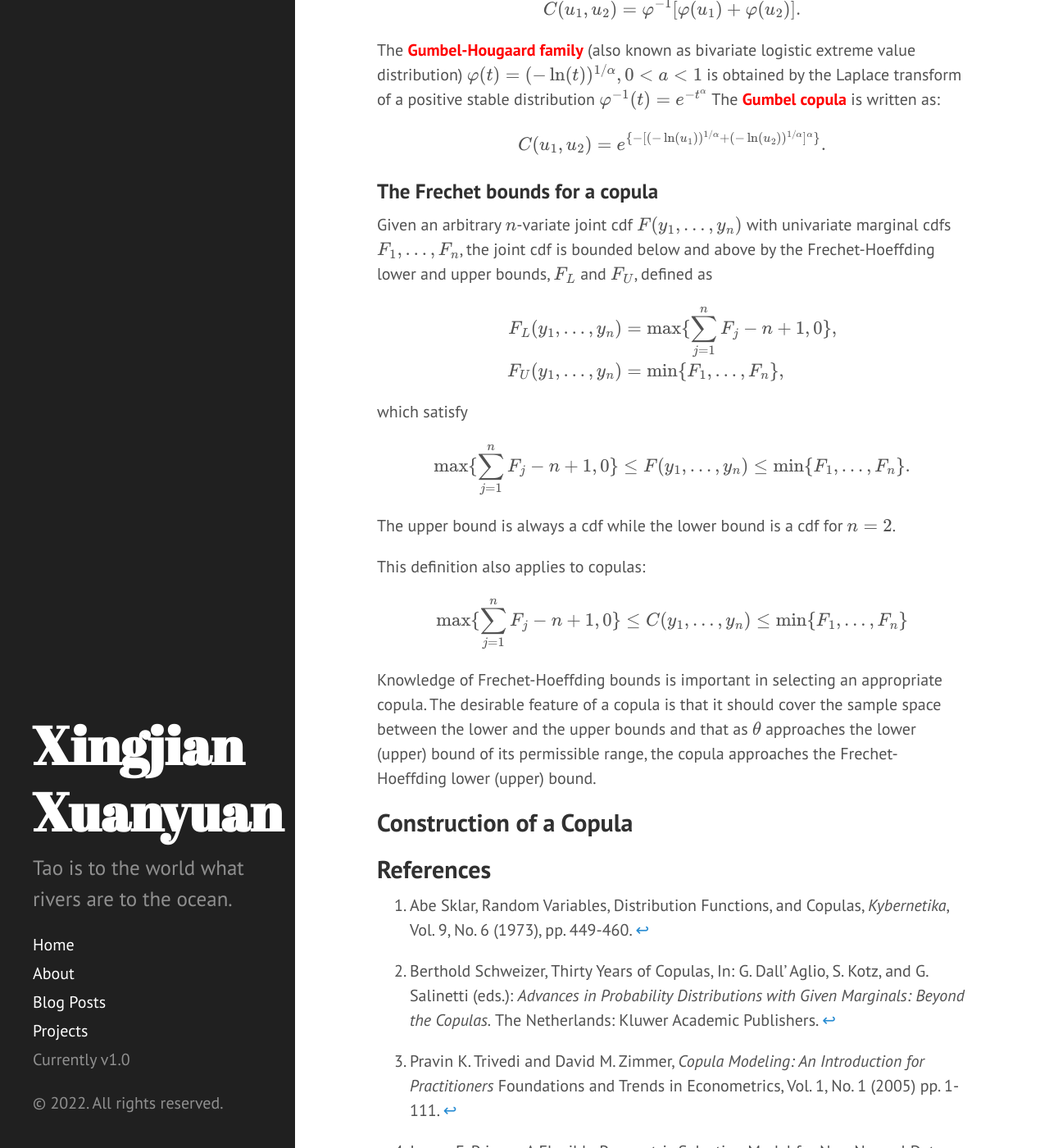
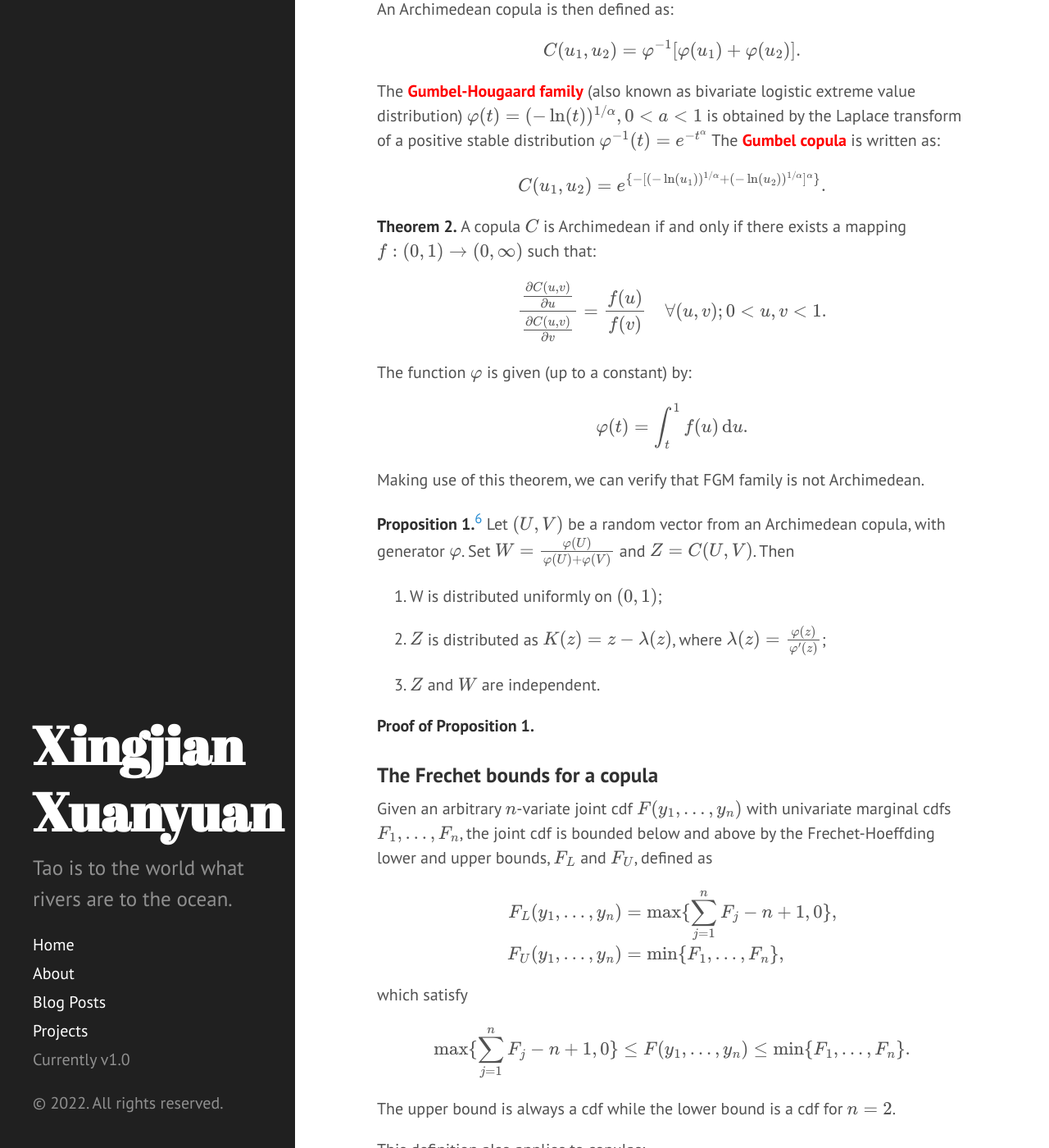
Before and after one commit to XingjianXuanyuan/XingjianXuanyuan.github.io, a Jekyll site: the page built from _posts/2022-05-01-copulas.md, in a window 1280 px wide and 1400 px high, scrolled down 4307 px. Shown: the whole window at 82% size. Built offline with Jekyll 4.4.1, drawn with Linux system fonts in a browser that asks for light colours; formulas are drawn with MathJax 3; some of the changed text lies outside the part shown.

```diff
--- a/_posts/2022-05-01-copulas.md
+++ b/_posts/2022-05-01-copulas.md
@@ -12,6 +12,7 @@ where $\theta$ is a parameter of the copula called the **dependence parameter**{
 
 <!-- excerpt-end -->
 
+<br />
 ## Table of Contents
 {:.no_toc}
 * TOC
@@ -104,7 +105,7 @@ i.e. $C$ is a copula of $F$.
 
 ### Archimedean copulas
 
-An important particular case of copulas are Archimedean copulas. If $\varphi$ (called a generator) is a **convex decreasing** function with a positive second derivative and $\varphi(1) = 0$, and such that
+An important particular case of copulas are Archimedean copulas. If $\varphi$ (called a **generator**{: style="color: red"}) is a **convex decreasing** function with a positive second derivative and $\varphi(1) = 0$, and such that
 
 $$\varphi : (0, 1] \rightarrow [0, +\infty).$$
 
@@ -125,6 +126,26 @@ $$C(u_{1}, u_{2}) = \varphi^{-1}[\varphi(u_{1}) + \varphi(u_{2})].$$
 The **Gumbel-Hougaard family**{: style="color: red"} (also known as bivariate logistic extreme value distribution) $\varphi(t) = (-\ln(t))^{1/\alpha}, 0 < a < 1$ is obtained by the Laplace transform of a positive stable distribution $\varphi^{-1}(t) = e^{-t^{\alpha}}$ The **Gumbel copula**{: style="color: red"} is written as:
 
 $$C(u_{1}, u_{2}) = e^{\{-[(-\ln(u_{1}))^{1/\alpha} + (-\ln(u_{2}))^{1/\alpha}]^{\alpha}\}}.$$
+
+**Theorem 2.** A copula $C$ is Archimedean if and only if there exists a mapping $f : (0, 1) \rightarrow (0, \infty)$ such that:
+
+$$\frac{\frac{\partial C(u, v)}{\partial u}}{\frac{\partial C(u, v)}{\partial v}} = \frac{f(u)}{f(v)} \quad \forall (u, v); 0 < u, v < 1.$$
+
+The function $\varphi$ is given (up to a constant) by:
+
+$$\varphi(t) = \int_{t}^{1} f(u)\,\mathrm{d}u.$$
+
+Making use of this theorem, we can verify that FGM family is not Archimedean.
+
+**Proposition 1.**[^6] Let $(U, V)$ be a random vector from an Archimedean copula, with generator $\varphi$. Set $W = \frac{\varphi(U)}{\varphi(U) + \varphi(V)}$ and $Z = C(U, V)$. Then
+
+1. W is distributed uniformly on $(0, 1)$;
+
+2. $Z$ is distributed as $K(z) = z - \lambda(z)$, where $\lambda(z) = \frac{\varphi(z)}{\varphi'(z)}$;
+
+3. $Z$ and $W$ are independent.
+
+**Proof of Proposition 1.**
 
 ### The Frechet bounds for a copula
 
@@ -147,7 +168,7 @@ This definition also applies to copulas:
 
 $$\max \{ \sum\limits_{j = 1}^{n} F_{j} - n + 1, 0 \} \leq C(y_{1}, \dots , y_{n}) \leq \min \{ F_{1}, \dots , F_{n} \}$$
 
-Knowledge of Frechet-Hoeffding bounds is important in selecting an appropriate copula. The desirable feature of a copula is that it should cover the sample space between the lower and the upper bounds and that as $\theta$ approaches the lower (upper) bound of its permissible range, the copula approaches the Frechet-Hoeffding lower (upper) bound.
+The lower Frechet bound of a bivariate copula is Archimedean. Specifically $C_{L}(u, v) = \max \{ 0, u + v - 1 \}$ is generated by $\varphi(t) = 1 - t, 0 \leq t \leq 1$. Knowledge of Frechet-Hoeffding bounds is important in selecting an appropriate copula. The desirable feature of a copula is that it should cover the sample space between the lower and the upper bounds and that as $\theta$ approaches the lower (upper) bound of its permissible range, the copula approaches the Frechet-Hoeffding lower (upper) bound.
 
 ## Construction of a Copula
 
@@ -163,3 +184,5 @@ Knowledge of Frechet-Hoeffding bounds is important in selecting an appropriate c
 [^4]: James E. Prieger, A Flexible Parametric Selection Model for Non-Normal Data with Application to Health Care Usage, *Journal of Applied Econometrics*, Vol. 17, No. 4 (2002), pp. 367-392. In this article, FGM copula is chosen for sample selection in that "the marginal distributions in he FGM system may be of any form, as long as their cdfs are absolutely continuous."
 
 [^5]: Lung-Fei Lee, Generalized Econometric Models with Selectivity, *Econometrica*, Vol. 51, No. 2 (1983), pp. 507-512.
+
+[^6]: Christian Genest and Louis-Paul Rivest, Statistical Inference Procedures for Bivariate Archimedean Copulas, *Journal of the American Statistical Association*, Vol. 88, No. 423 (1993), pp. 1034-1043.
```
Also changed, not shown: _posts/2021-12-25-fork-execve.md (added, +49 -0 lines), _posts/2022-04-15-tree-linux-kernel.md (+3 -0 lines).
